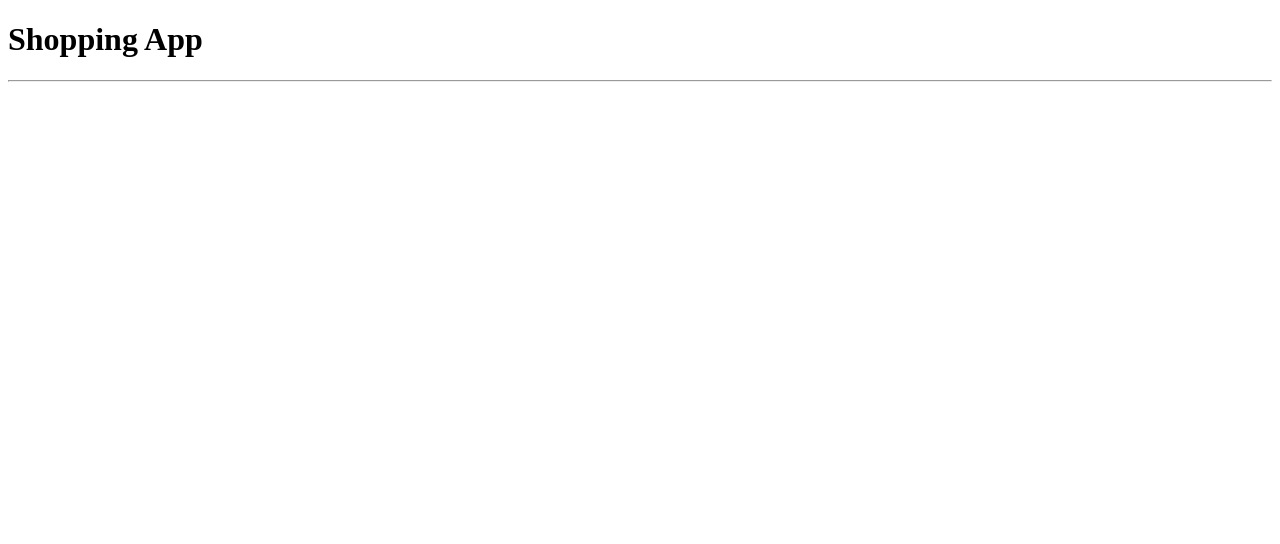
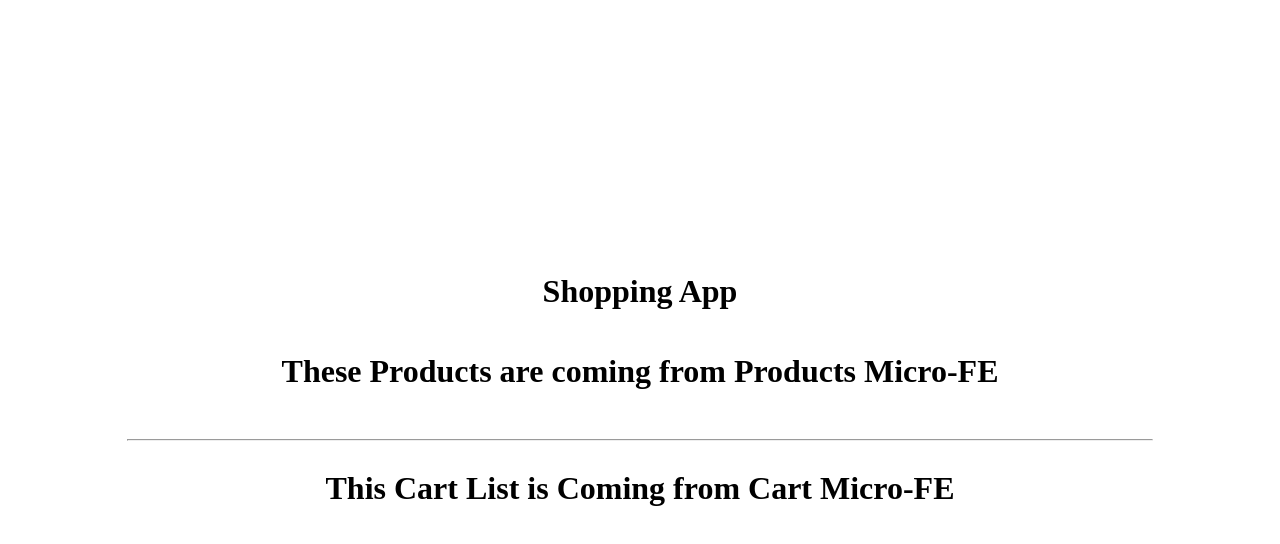
Before and after one commit to piyushmishra2000/Micro-FE, a website built with webpack: page container/public/index.html in a window 1280 px wide. Built offline with nearby package versions, Linux system fonts and the light colour scheme.

Commit message:
Added CSS

```diff
--- a/container/public/index.html
+++ b/container/public/index.html
@@ -3,12 +3,32 @@
 <head>
     <meta charset="UTF-8">
     <meta name="viewport" content="width=device-width, initial-scale=1.0">
+    <style>
+        body {
+            display: flex;
+            flex-direction: column;
+            align-items: center;
+            justify-content: center;
+            height: 100vh;
+            margin: 0;
+        }
+        #product-list,
+        #cart-list {
+            width: 80%; /* Adjust the width as needed */
+            margin-top: 20px; /* Add margin for separation */
+        }
+        hr {
+            width: 80%; /* Adjust the width as needed */
+        }
+    </style>
     <title>Shopping App</title>
 </head>
 <body>
     <h1>Shopping App</h1>
+    <h1>These Products are coming from Products Micro-FE</h1>
     <div id="product-list"></div>
     <hr>
+    <h1>This Cart List is Coming from Cart Micro-FE</h1>
     <div id="cart-list"></div>
 </body>
 </html>
```
